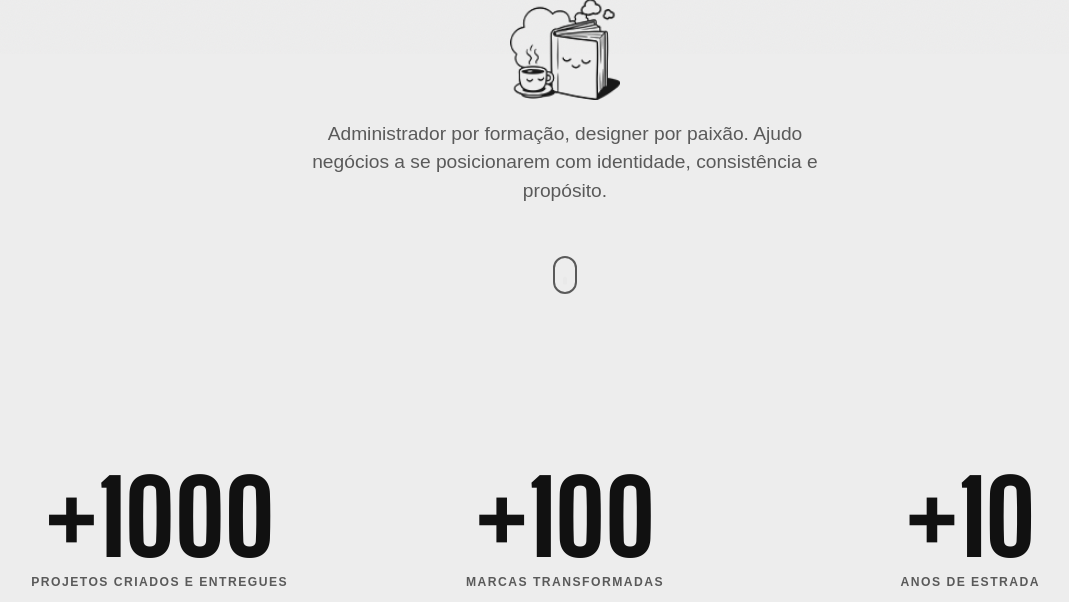
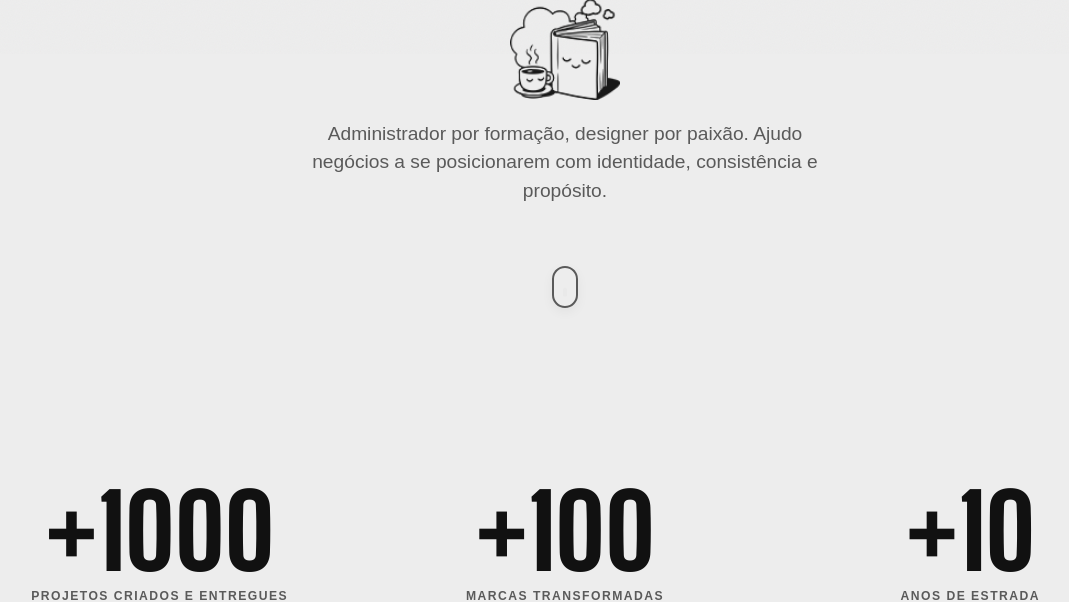
Before and after one commit to Calebe777/JunoRaiz, a PHP site: page / in a window 1280 px wide. Shown: the part 746-1348 px from the top of the page, without its empty margins (75-1144 px from the left). Run offline with PHP 8.4, Linux system fonts and the light colour scheme; some web fonts are replaced.

Commit message:
Refinando visibilidade do icone de mouse e adicionando parametro de cache v=2

```diff
--- a/index.html
+++ b/index.html
@@ -4,7 +4,7 @@
   <meta charset="UTF-8">
   <meta name="viewport" content="width=device-width, initial-scale=1.0">
   <title>JUNO — Estúdio Criativo</title>
-  <link rel="stylesheet" href="style.css">
+  <link rel="stylesheet" href="style.css?v=2">
 </head>
 <body>
 
--- a/style.css
+++ b/style.css
@@ -452,31 +452,34 @@ body.nav-open {
   display: flex;
   flex-direction: column;
   align-items: center;
-  margin-top: 10px;
+  margin-top: 20px;
+  position: relative;
+  z-index: 10;
 }
 
 .mouse-scroll {
-  width: 24px;
-  height: 38px;
-  border: 2px solid var(--muted);
-  border-radius: 14px;
+  width: 26px;
+  height: 42px;
+  border: 2px solid #5A5A5A;
+  border-radius: 16px;
   position: relative;
   display: block;
   transition: border-color 0.25s, transform 0.25s;
+  box-shadow: 0 4px 12px rgba(0, 0, 0, 0.05);
 }
 
 .mouse-scroll:hover {
-  border-color: var(--text);
-  transform: translateY(2px);
+  border-color: #111111;
+  transform: translateY(3px);
 }
 
 .mouse-wheel {
   width: 4px;
-  height: 8px;
-  background: var(--muted);
+  height: 9px;
+  background: #5A5A5A;
   border-radius: 4px;
   position: absolute;
-  top: 7px;
+  top: 8px;
   left: 50%;
   transform: translateX(-50%);
   animation: mouseScrollAnim 1.8s infinite ease-in-out;
```
